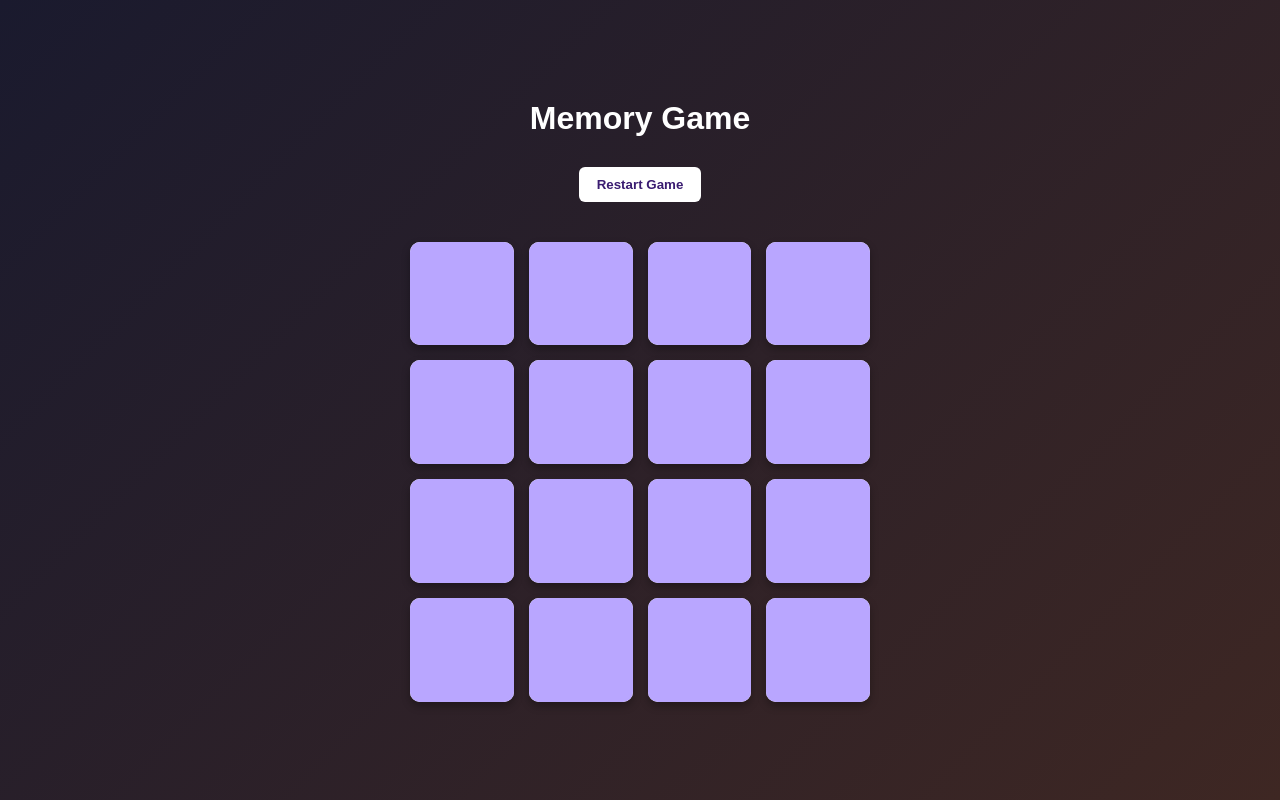
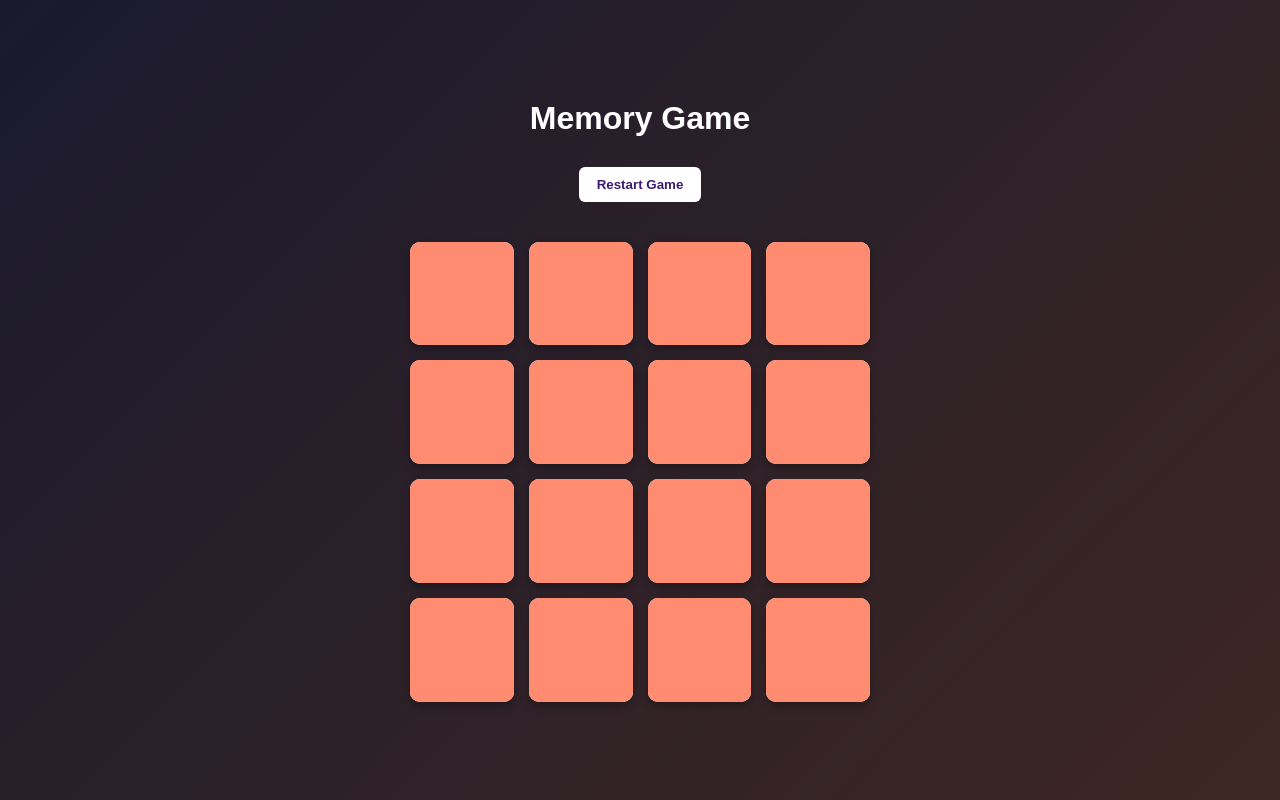
Before and after one commit to Kathirvel-123/Memory_game_3, a plain HTML site: page index.html in a window 1280 px wide. Drawn offline with Linux system fonts and the light colour scheme.

Commit message:
final theme1

```diff
--- a/styles.css
+++ b/styles.css
@@ -84,16 +84,7 @@ h1 {
 }
 
 .back {
-  background-color: #B9A6FF
-
-
-
-
-
-
-
-
-;
+  background-color: #FF8C70;
 }
 
 .game-container {
```
